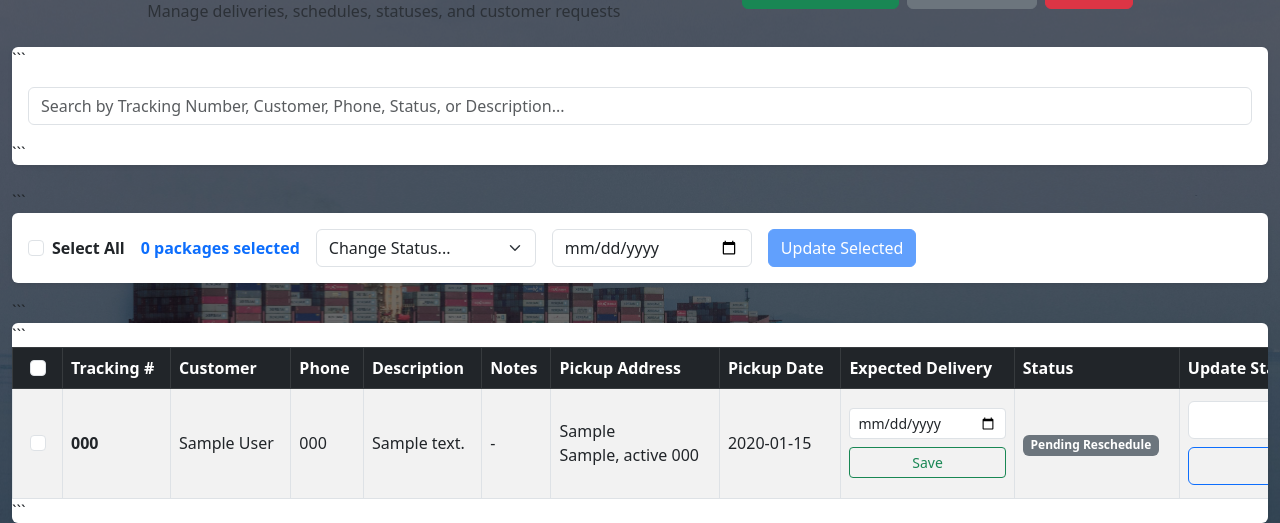
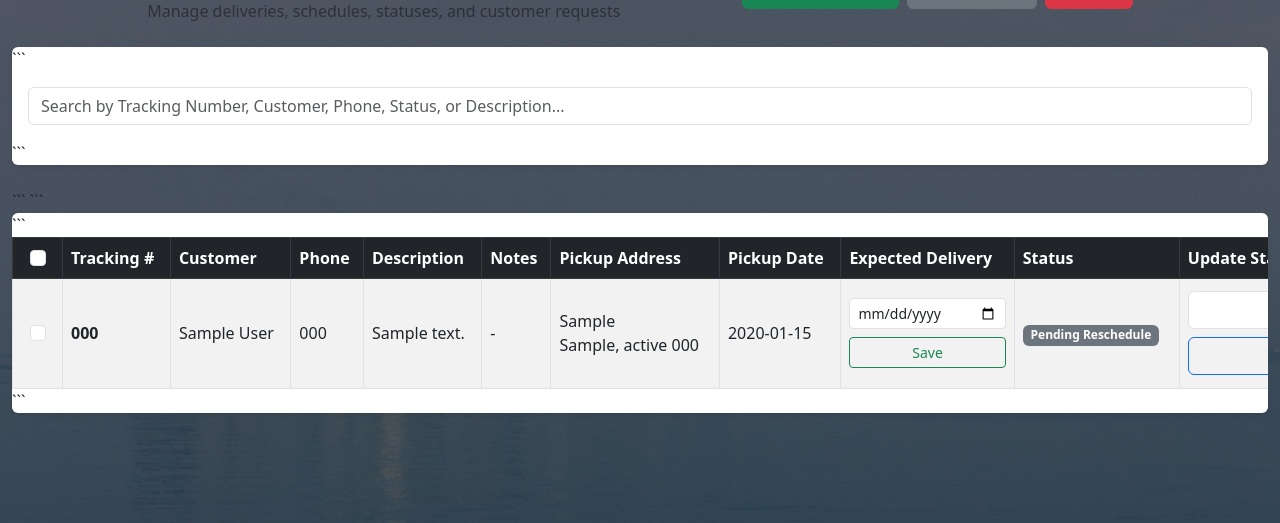
Before and after one commit to KSC2026411/ksc-flask, a Flask app: page /admin/packages in a window 1280 px wide. Shown: the part 175-698 px from the top of the page. Run offline with Flask 3, Linux system fonts and the light colour scheme; a user stored in the database is signed in; tables that the repository leaves empty hold one stand-in row (values such as "Sample post"); lists and menus that the app fills with data are empty; some libraries are stand-ins or nearby versions.

Commit message:
Improve bulk package selection UI

````diff
--- a/app/templates/admin/admin_packages.html
+++ b/app/templates/admin/admin_packages.html
@@ -79,26 +79,13 @@
       action="{{ url_for('main.admin_packages_bulk_action') }}">
 
 ```
-<div class="card shadow-sm border-0 mb-3">
+<div id="bulk-actions-card"
+     class="card shadow-sm border-0 mb-3"
+     style="display: none;">
 
     <div class="card-body">
 
         <div class="d-flex flex-wrap align-items-center gap-3">
-
-            <!-- SELECT ALL -->
-            <div class="form-check mb-0">
-
-                <input type="checkbox"
-                       class="form-check-input"
-                       id="select-all">
-
-                <label for="select-all"
-                       class="form-check-label fw-semibold">
-                    Select All
-                </label>
-
-            </div>
-
 
             <!-- SELECTED COUNT -->
             <strong id="selected-count"
@@ -136,14 +123,23 @@
                    style="max-width:200px;">
 
 
-            <!-- ACTION -->
+            <!-- UPDATE -->
             <button type="submit"
                     id="bulk-update-button"
                     class="btn btn-primary"
-                    disabled
                     onclick="return confirm('Update selected packages?');">
 
                 Update Selected
+
+            </button>
+
+
+            <!-- CLEAR SELECTION -->
+            <button type="button"
+                    id="clear-selection-button"
+                    class="btn btn-outline-secondary">
+
+                Clear Selection
 
             </button>
 
@@ -155,6 +151,7 @@
 ```
 
 </form>
+
 
 <!-- PACKAGES TABLE -->
 
@@ -700,33 +697,58 @@ document.addEventListener("DOMContentLoaded", function () {
 
     const selectAll = document.getElementById("select-all");
     const selectAllHeader = document.getElementById("select-all-header");
+
     const selectedCount = document.getElementById("selected-count");
-    const bulkUpdateButton = document.getElementById("bulk-update-button");
+    const bulkActionsCard = document.getElementById("bulk-actions-card");
+    const clearSelectionButton = document.getElementById("clear-selection-button");
+
     const searchInput = document.getElementById("package-search");
 
-    const packageCheckboxes = () => {
+
+    function getPackageCheckboxes() {
+
         return Array.from(
             document.querySelectorAll(".package-checkbox")
         );
-    };
+
+    }
 
 
-    /*
-     * UPDATE SELECTED COUNT
-     */
-    function updateSelectedCount() {
+    function updateSelectionUI() {
 
-        const checkboxes = packageCheckboxes();
+        const checkboxes = getPackageCheckboxes();
 
-        const selected = checkboxes.filter(
+        const selectedCheckboxes = checkboxes.filter(
             checkbox => checkbox.checked
-        ).length;
+        );
 
+        const selected = selectedCheckboxes.length;
+
+
+        /*
+         * UPDATE COUNT
+         */
         selectedCount.textContent =
             `${selected} package${selected === 1 ? "" : "s"} selected`;
 
-        bulkUpdateButton.disabled = selected === 0;
 
+        /*
+         * SHOW / HIDE BULK ACTIONS
+         */
+        if (selected > 0) {
+
+            bulkActionsCard.style.display = "";
+
+        } else {
+
+            bulkActionsCard.style.display = "none";
+
+        }
+
+
+        /*
+         * SELECT ALL STATE
+         */
         const allSelected =
             checkboxes.length > 0 &&
             selected === checkboxes.length;
@@ -735,11 +757,14 @@ document.addEventListener("DOMContentLoaded", function () {
             selected > 0 &&
             selected < checkboxes.length;
 
+
         selectAll.checked = allSelected;
         selectAll.indeterminate = someSelected;
 
+
         selectAllHeader.checked = allSelected;
         selectAllHeader.indeterminate = someSelected;
+
     }
 
 
@@ -748,16 +773,20 @@ document.addEventListener("DOMContentLoaded", function () {
      */
     function toggleAll(checked) {
 
-        packageCheckboxes().forEach(function (checkbox) {
+        getPackageCheckboxes().forEach(function (checkbox) {
 
             checkbox.checked = checked;
 
         });
 
-        updateSelectedCount();
+        updateSelectionUI();
+
     }
 
 
+    /*
+     * TOP SELECT ALL
+     */
     selectAll.addEventListener("change", function () {
 
         toggleAll(this.checked);
@@ -765,6 +794,9 @@ document.addEventListener("DOMContentLoaded", function () {
     });
 
 
+    /*
+     * TABLE HEADER SELECT ALL
+     */
     selectAllHeader.addEventListener("change", function () {
 
         toggleAll(this.checked);
@@ -779,9 +811,31 @@ document.addEventListener("DOMContentLoaded", function () {
 
         if (event.target.classList.contains("package-checkbox")) {
 
-            updateSelectedCount();
+            updateSelectionUI();
 
         }
+
+    });
+
+
+    /*
+     * CLEAR SELECTION
+     */
+    clearSelectionButton.addEventListener("click", function () {
+
+        getPackageCheckboxes().forEach(function (checkbox) {
+
+            checkbox.checked = false;
+
+        });
+
+        selectAll.checked = false;
+        selectAll.indeterminate = false;
+
+        selectAllHeader.checked = false;
+        selectAllHeader.indeterminate = false;
+
+        updateSelectionUI();
 
     });
 
@@ -814,10 +868,13 @@ document.addEventListener("DOMContentLoaded", function () {
     /*
      * INITIAL STATE
      */
-    updateSelectedCount();
+    updateSelectionUI();
 
 });
 
 </script>
 
+
+</script>
+
 {% endblock %}
````
